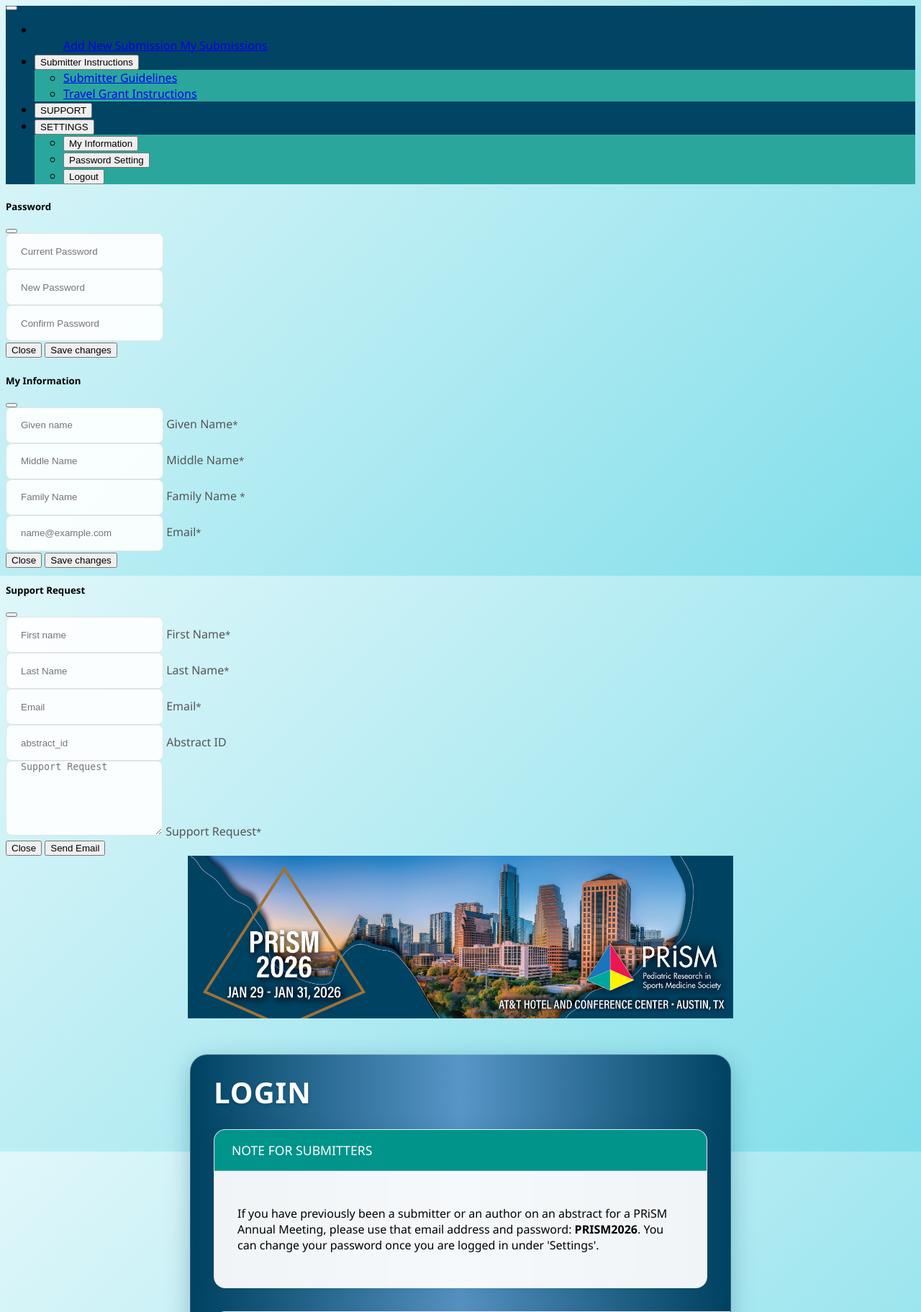
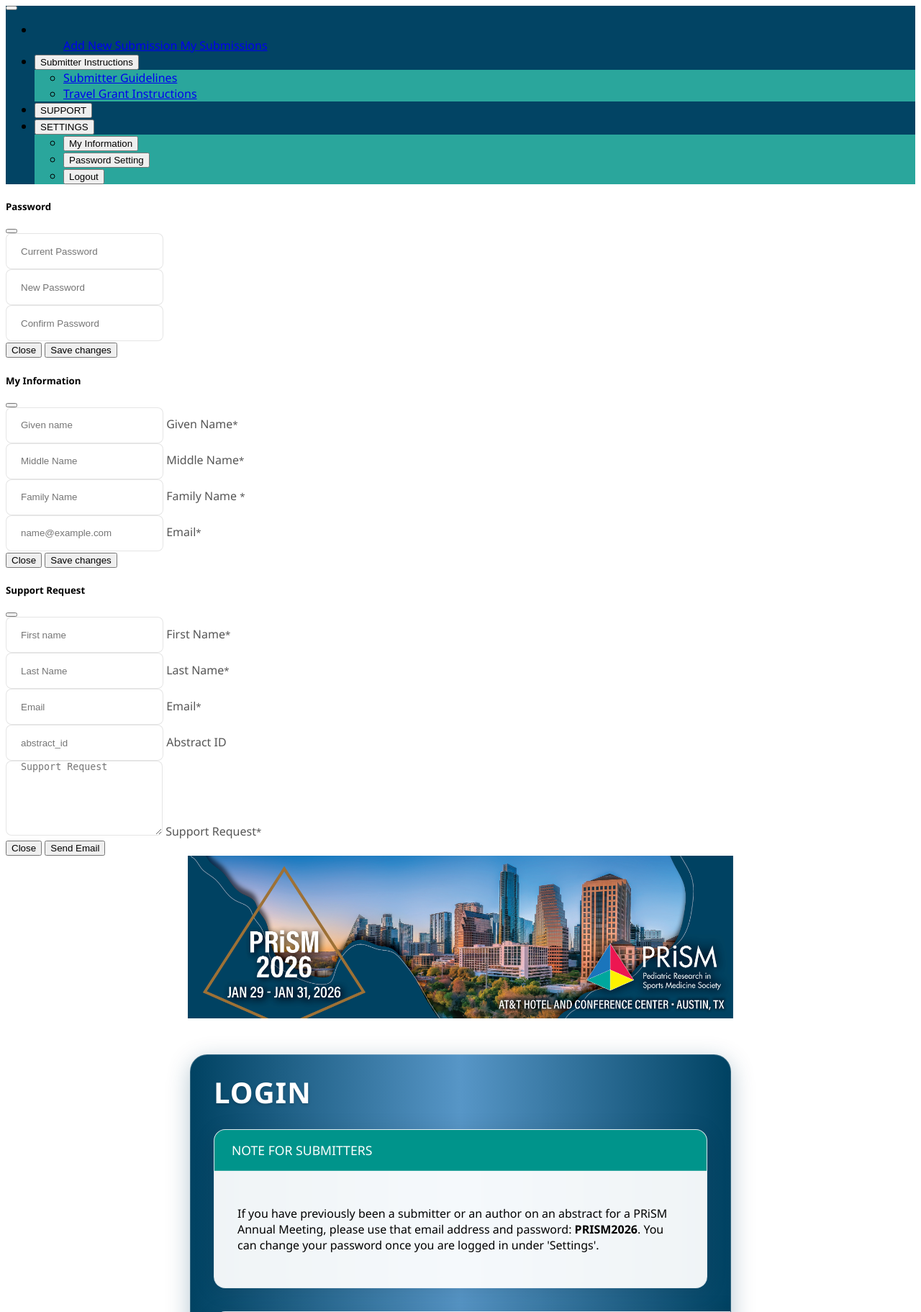
Before and after one commit to slive3718/prism2, a CodeIgniter 4 app: template app/Views/event/login.php in a window 1280 px wide. Shown: the top 1823 px of the page at 72% size. Run offline with PHP 8.4 and a stand-in for CodeIgniter, Linux system fonts and the light colour scheme; the template is opened without the code that fills it, so the values that code supplies are empty; some libraries are stand-ins or nearby versions.

Commit message:
Update login.php

```diff
--- a/app/Views/event/login.php
+++ b/app/Views/event/login.php
@@ -9,7 +9,7 @@
     }
 
     body {
-        background: linear-gradient(135deg, #e0f7fa 0%, #b2ebf2 50%, #80deea 100%);
+        background: #FFFFFF;
         background-attachment: fixed;
         font-family: 'Segoe UI', system-ui, sans-serif;
     }
```
